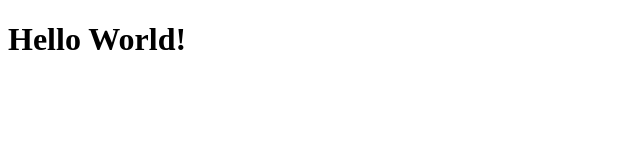
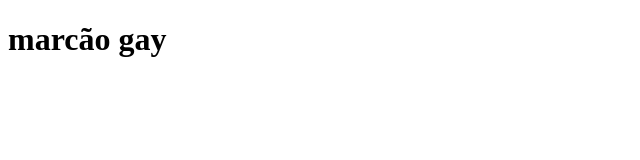
Before and after one commit to nxtime/TestPortifiolio, a plain HTML site: page index.html in a window 1280 px wide. Shown: the whole page, without its empty margins (0-640 px from the left). Drawn offline with Linux system fonts and the light colour scheme.

Commit message:
fernando lindo

```diff
--- a/index.html
+++ b/index.html
@@ -1,4 +1,4 @@
 <!DOCTYPE html>
 <html>
-	<h1>Hello World!</h1>
+	<h1>marcão gay</h1>
 </html>
```
